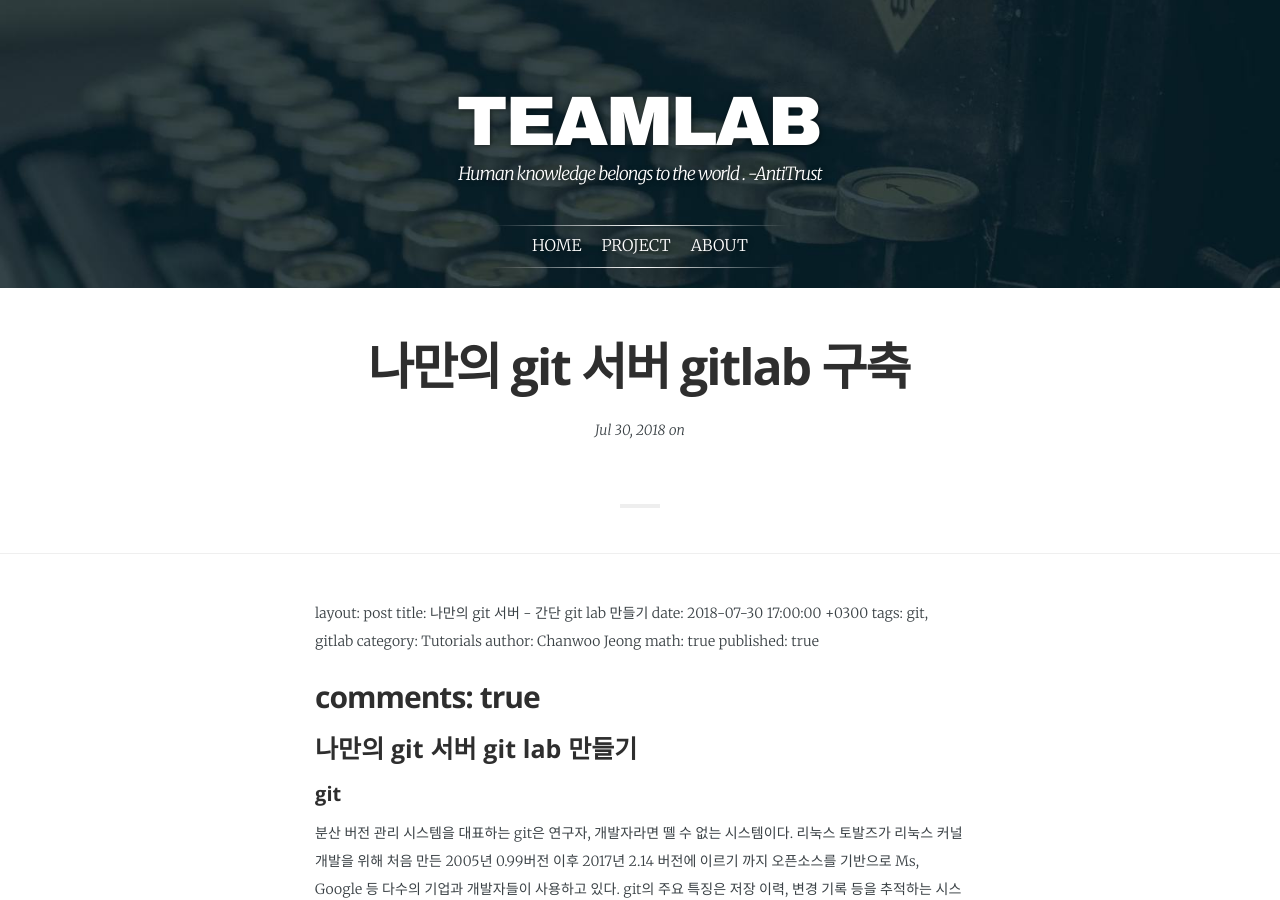
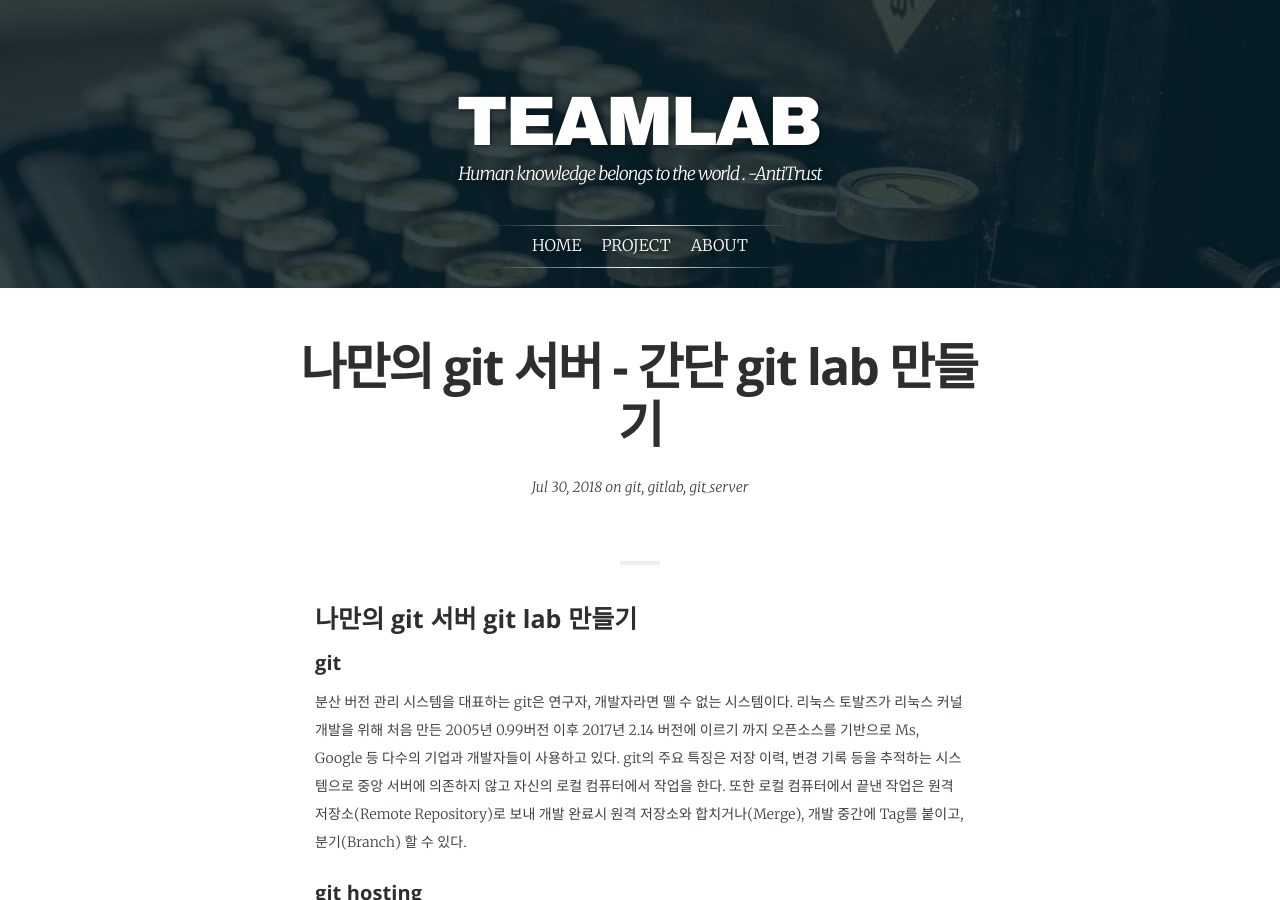
Before and after one commit to TeamLab/jekyllDecent, a Jekyll site: the page built from _posts/2018-07-30-나만의 Git 서버 Gitlab 구축.md, in a window 1280 px wide and 900 px high. Built offline with Jekyll 4.4.1, drawn with Linux system fonts in a browser that asks for light colours; some web fonts are replaced; our own code applies the rules of GitHub Pages for plain Markdown files.

Commit message:
블로깅 'Gitlab' trouble 해결 (#37)
* Git Lab 구축 기초 블로깅

* GitLab 블로깅

* 블로깅 Gitlab 수정
초기 접속 부분 설명 사진 안나옴 해결
파일 상단 포스트 특성 부분 표형식으로 저장이 안되는 문제가 있음
파일 세이브 할때 현재와 같이 한줄의 텍스트로 자동저장 됨

* 블로깅 Gitlab 에러 수정

블로깅 Gitlab 수정 초기 접속 부분 설명 사진 안나옴 해결
파일 상단 포스트 특성 부분 표형식으로 저장이 안되는 문제가 있음
아톰에서 작성 후 파일 세이브 할때 현재와 같이 한줄의 텍스트로 변환 후 저장 됨
git hub에서 임의로 수정하여 다시 push 함

* 블로깅 수정

* 블로깅 Gitlab trouble solve

블로깅 Gitlab 에러 수정
블로깅 Gitlab 수정 초기 접속 부분 설명 사진 안나옴 해결
파일 상단 포스트 특성 부분 표형식으로 저장이 안되는 문제가 있음
아톰에서 작성 후 파일 세이브 할때 현재와 같이 한줄의 텍스트로 변환 후 저장 됨
git hub에서 임의로 수정하여 다시 push 함

````diff
--- a/_posts/2018-07-30-나만의 Git 서버 Gitlab 구축.md
+++ b/_posts/2018-07-30-나만의 Git 서버 Gitlab 구축.md
@@ -1,9 +1,14 @@
 ---
-
-layout: post title: 나만의 git 서버 - 간단 git lab 만들기 date: 2018-07-30 17:00:00 +0300 tags: git, gitlab category: Tutorials author: Chanwoo Jeong math: true published: true
-
+layout: post
+title: "나만의 git 서버 - 간단 git lab 만들기"
+date: 2018-07-30 17:00:00 +0300
+tags: git, gitlab, git_server
+category: Tutorials
+author: ChanwooJeong
+math: true
+published: true
 comments: true
---------------
+---
 
 ### 나만의 git 서버 git lab 만들기
 
@@ -117,10 +122,7 @@ ip 또는 localhost 둘 중 하나를 입력 후 포트 번호는 80번, 8080을
 
 2) gitlab_workhorse & unicorn
 
-```
-gitlab_workhorse는 Gitlab의 역방향 프록시를 담당한다. 즉, 우리가 일반적으로 볼 수 있는 git의 push/ pull, Repository 다운로드, 업로드와 같은 HTTP 요청을 처리한다.
-화면에서 esc를 누른 후 / 누르고 8080 을 입력하면 쉽게 찾을 수 있다.
-```
+gitlab_workhorse는 Gitlab의 역방향 프록시를 담당한다. 즉, 우리가 일반적으로 볼 수 있는 git의 push/ pull, Repository 다운로드, 업로드와 같은 HTTP 요청을 처리한다. 화면에서 esc를 누른 후 / 누르고 8080 을 입력하면 쉽게 찾을 수 있다.
 
 -	주의 이 부분과 아래의 unicorn 부분의 포트는 80, 8080 포트를 피하여, 반드시 위의 external_url에서 설정한 포트와 다르게 설정하도록 한다. 웹 페이지와 http, 인증 관련된 내용이 충돌 할 수 있다. gitlab_workhorse 과 unicorn 의 포트 번호는 동일하다.
 
@@ -174,7 +176,7 @@ http://external_url
 ```
 
 <figure>
-   <img src="{{ "/media/img/git_lab_initial.png" | absolute_url }}" />
+   <img src="{{ "/media/img/gitlab_initial.png" | absolute_url }}" />
    <figcaption>git_lab 초기 접속</figcaption>
 </figure>
 
````
